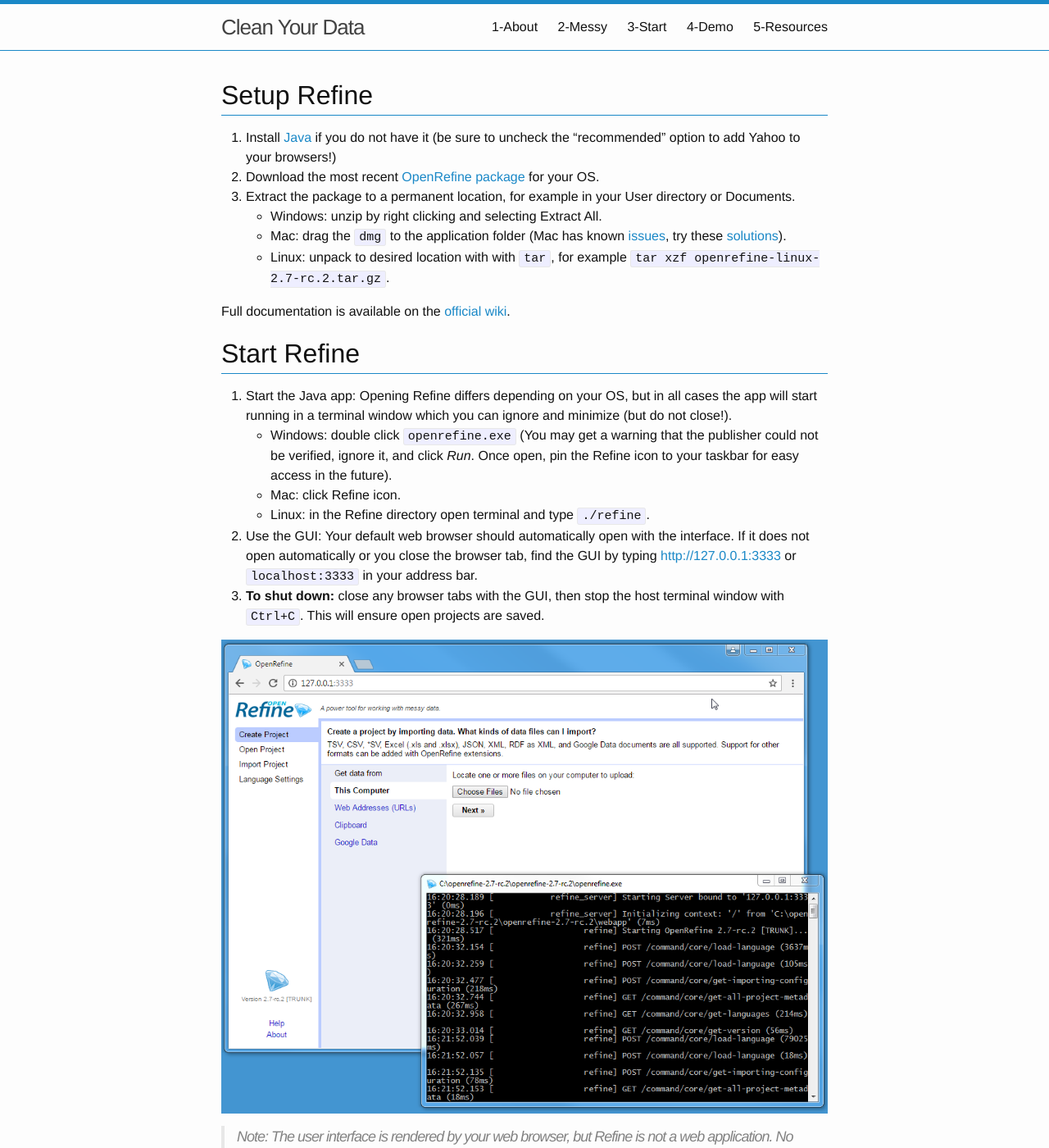
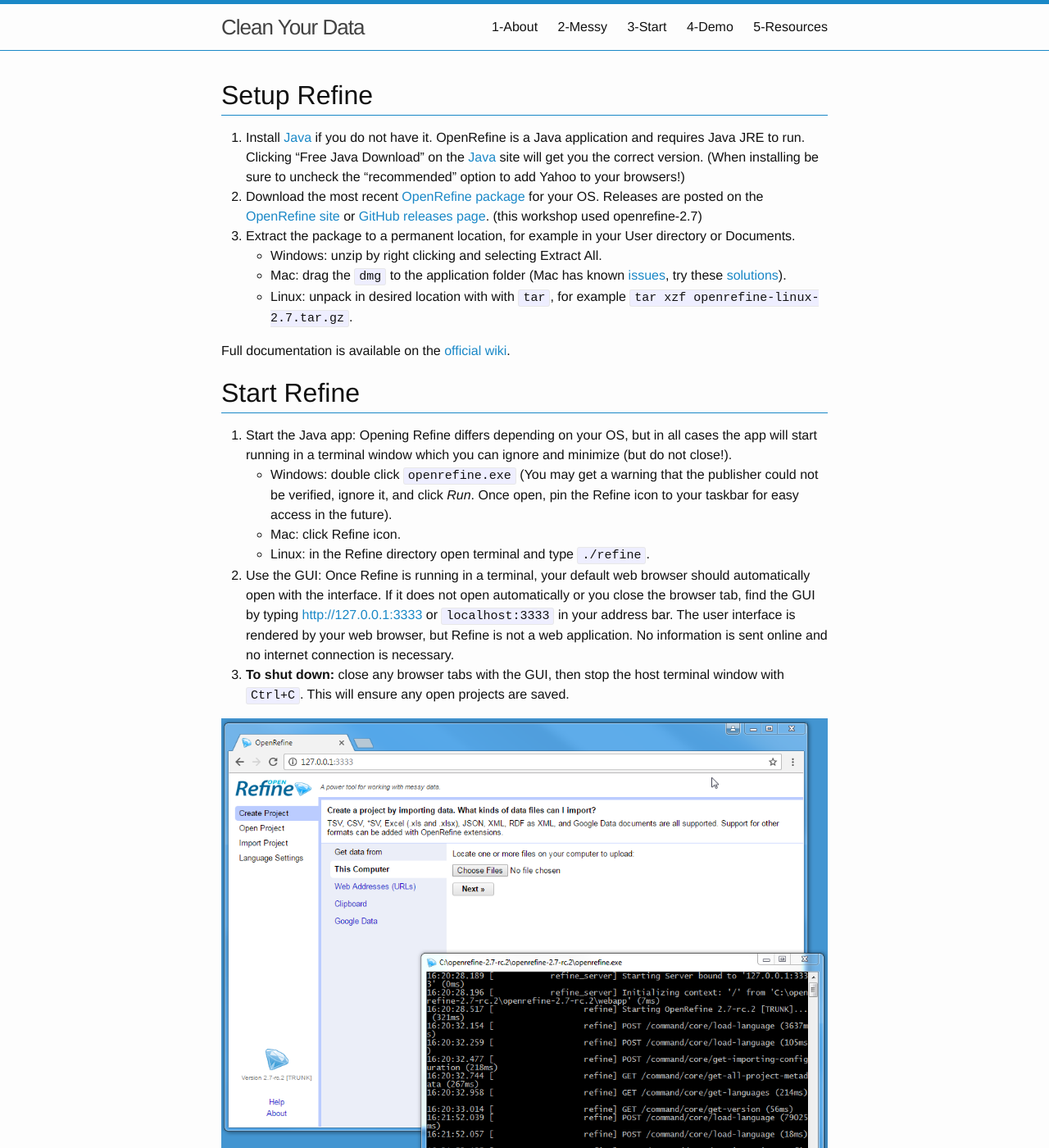
Before and after one commit to evanwill/clean-your-data, a Jekyll site: the page built from 3-start.md, in a window 1280 px wide and 1400 px high. Shown: the whole window at 82% size. Built offline with Jekyll 4.4.1, drawn with Linux system fonts in a browser that asks for light colours; some of the changed text lies outside the part shown.

Commit message:
update install + start

```diff
--- a/3-start.md
+++ b/3-start.md
@@ -5,12 +5,12 @@ title: 3-Start
 
 # Setup Refine
 
-1. Install [Java](http://java.com/en/) if you do not have it (be sure to uncheck the "recommended" option to add Yahoo to your browsers!)
-2. Download the most recent [OpenRefine package](http://openrefine.org/download.html) for your OS.
+1. Install [Java](http://java.com/en/) if you do not have it. OpenRefine is a Java application and requires Java JRE to run. Clicking "Free Java Download" on the [Java](http://java.com/) site will get you the correct version. (When installing be sure to uncheck the "recommended" option to add Yahoo to your browsers!)
+2. Download the most recent [OpenRefine package](http://openrefine.org/download.html) for your OS. Releases are posted on the [OpenRefine site](http://openrefine.org/download.html) or [GitHub releases page](https://github.com/OpenRefine/OpenRefine/releases/). (this workshop used openrefine-2.7)
 3. Extract the package to a permanent location, for example in your User directory or Documents.
     - Windows: unzip by right clicking and selecting Extract All.
     - Mac: drag the `dmg` to the application folder (Mac has known [issues](https://github.com/OpenRefine/OpenRefine/wiki/Installation-Instructions#mac-osx), try these [solutions](https://evanwill.github.io/_drafts/notes/open-refine-osx.html)).
-    - Linux: unpack to desired location with with `tar`, for example `tar xzf openrefine-linux-2.7-rc.2.tar.gz`.
+    - Linux: unpack in desired location with with `tar`, for example `tar xzf openrefine-linux-2.7.tar.gz`.
 
 Full documentation is available on the [official wiki](https://github.com/OpenRefine/OpenRefine/wiki/).
 
@@ -20,9 +20,7 @@ Full documentation is available on the [official wiki](https://github.com/OpenRe
     - Windows: double click `openrefine.exe` (You may get a warning that the publisher could not be verified, ignore it, and click *Run*. Once open, pin the Refine icon to your taskbar for easy access in the future).
     - Mac: click Refine icon.
     - Linux: in the Refine directory open terminal and type `./refine`.
-2. Use the GUI: Your default web browser should automatically open with the interface. If it does not open automatically or you close the browser tab, find the GUI by typing [http://127.0.0.1:3333](http://127.0.0.1:3333) or `localhost:3333` in your address bar.
-3. **To shut down:** close any browser tabs with the GUI, then stop the host terminal window with `Ctrl+C`. This will ensure open projects are saved.
+2. Use the GUI: Once Refine is running in a terminal, your default web browser should automatically open with the interface. If it does not open automatically or you close the browser tab, find the GUI by typing <http://127.0.0.1:3333> or `localhost:3333` in your address bar. The user interface is rendered by your web browser, but Refine is not a web application. No information is sent online and no internet connection is necessary.
+3. **To shut down:** close any browser tabs with the GUI, then stop the host terminal window with `Ctrl+C`. This will ensure any open projects are saved.
 
 ![OpenRefine terminal and GUI](images/openrefine.png)
-
-> *Note:* The user interface is rendered by your web browser, but Refine is not a web application. No information is sent online and no internet connection is necessary.
```
